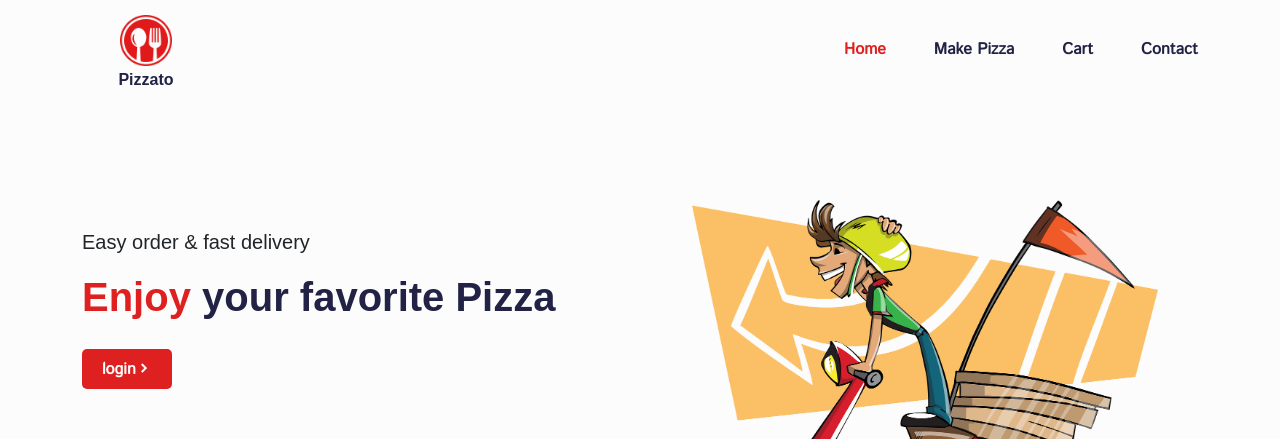
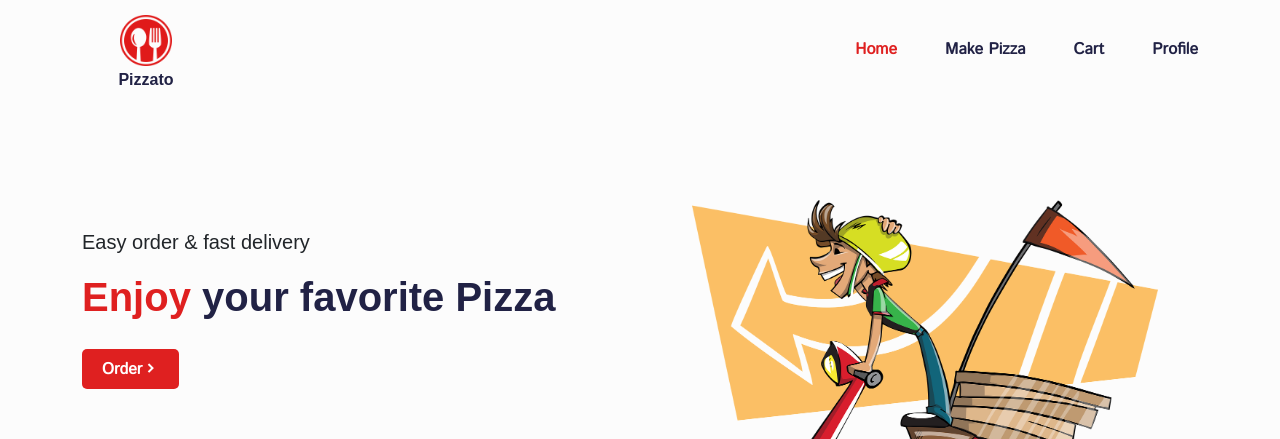
Before and after one commit to Ali-Sadeghi-Gh/web-project-front, a React (Create React App) app: page /home in a window 1280 px wide. Shown: the top 439 px of the page. Built offline with nearby package versions, Linux system fonts and the light colour scheme; sample sign-in values are in the browser's storage; a web font is replaced by a local one.

Commit message:
changing button of contact to profile and login

```diff
--- a/package.json
+++ b/package.json
@@ -10,6 +10,7 @@
     "@testing-library/user-event": "^12.8.3",
     "bootstrap": "^5.1.3",
     "framer-motion": "^6.0.0",
+    "google-map-react": "^2.2.1",
     "immer": "^9.0.12",
     "rc-slider": "^10.5.0",
     "react": "^17.0.2",
--- a/src/components/Header/Header.jsx
+++ b/src/components/Header/Header.jsx
@@ -10,6 +10,12 @@ import { useSelector, useDispatch } from "react-redux";
 
 import "../../styles/hero-section.css";
 import "../../styles/header.css";
+
+const token = localStorage.getItem("token");
+var isLoggedIn = true;
+if(token == null){
+  isLoggedIn = false;
+}
 
 const nav__links = [
   {
@@ -24,11 +30,21 @@ const nav__links = [
     display: "Cart",
     path: "/cart",
   },
-  {
-    display: "Contact",
-    path: "/contact",
-  },
+
 ];
+if (isLoggedIn){
+  nav__links.push({
+    display: "Profile",
+    path: "/profile",
+  });
+}
+else{
+  nav__links.push({
+    display: "Login",
+    path: "/login",
+  });
+}
+
 
 const Header = () => {
 
--- a/src/pages/Home.jsx
+++ b/src/pages/Home.jsx
@@ -8,13 +8,19 @@ import guyImg from "../assets/images/delivery-guy.png";
 import "../styles/hero-section.css";
 
 const Home = () => {
-  const isLoggedIn = false;
+  const token = localStorage.getItem("token");
+  console.log(token == null)
+  var isLoggedIn = true;
+  if(token == null){
+    isLoggedIn = false;
+  }
+
   var order_button = <> </>;
   if (isLoggedIn) {
     order_button = <>
       <button className="order__btn d-flex align-items-center justify-content-between ">
-        <Link to="/pizzas">
-          order
+        <Link to="/makePizzas">
+          Order
           <i className="ri-arrow-right-s-line"></i>
         </Link>
       </button>
@@ -23,8 +29,8 @@ const Home = () => {
   else {
     order_button = <>
       <button className="order__btn d-flex align-items-center justify-content-between ">
-        <Link to="/login">
-          login
+        <Link to="/Login">
+          Login
           <i className="ri-arrow-right-s-line"></i>
         </Link>
       </button>
--- a/src/pages/Contact.jsx
+++ b/src/pages/Profile.jsx
@@ -1,10 +1,10 @@
 import "../styles/contact.css";
 
-const Contact = () => {
+const Profile = () => {
   return (
     <>
     </>
   );
 };
 
-export default Contact;
+export default Profile;
--- a/src/pages/Signup.jsx
+++ b/src/pages/Signup.jsx
@@ -72,6 +72,7 @@ const Signup = (props) => {
             return
         }
         alert("done")
+
         // Authentication calls will be made here...
 
     }
--- a/src/routes/Routers.js
+++ b/src/routes/Routers.js
@@ -4,7 +4,7 @@ import { Routes, Route, Navigate } from "react-router-dom";
 import Home from "../pages/Home";
 import MakePizzas from "../pages/MakePizza";
 import Cart from "../pages/Cart";
-import Contact from "../pages/Contact";
+import Profile from "../pages/Profile";
 import NoPage from "../pages/NoPage";
 import Login from "../pages/Login";
 import Signup from "../pages/Signup";
@@ -17,7 +17,7 @@ const Routers = () => {
       <Route path="/home" element={<Home />} />
       <Route path="/makePizzas" element={<MakePizzas />} />
       <Route path="/cart" element={<Cart />} />
-      <Route path="/contact" element={<Contact />} />
+      <Route path="/profile" element={<Profile />} />
       <Route path="/login" element={<Login />} />
       <Route path="/signup" element={<Signup />} />
       <Route path="*" element={<NoPage />} />
```
Also changed, not shown: 1 other file (tests, documents, lock files or other folders).
